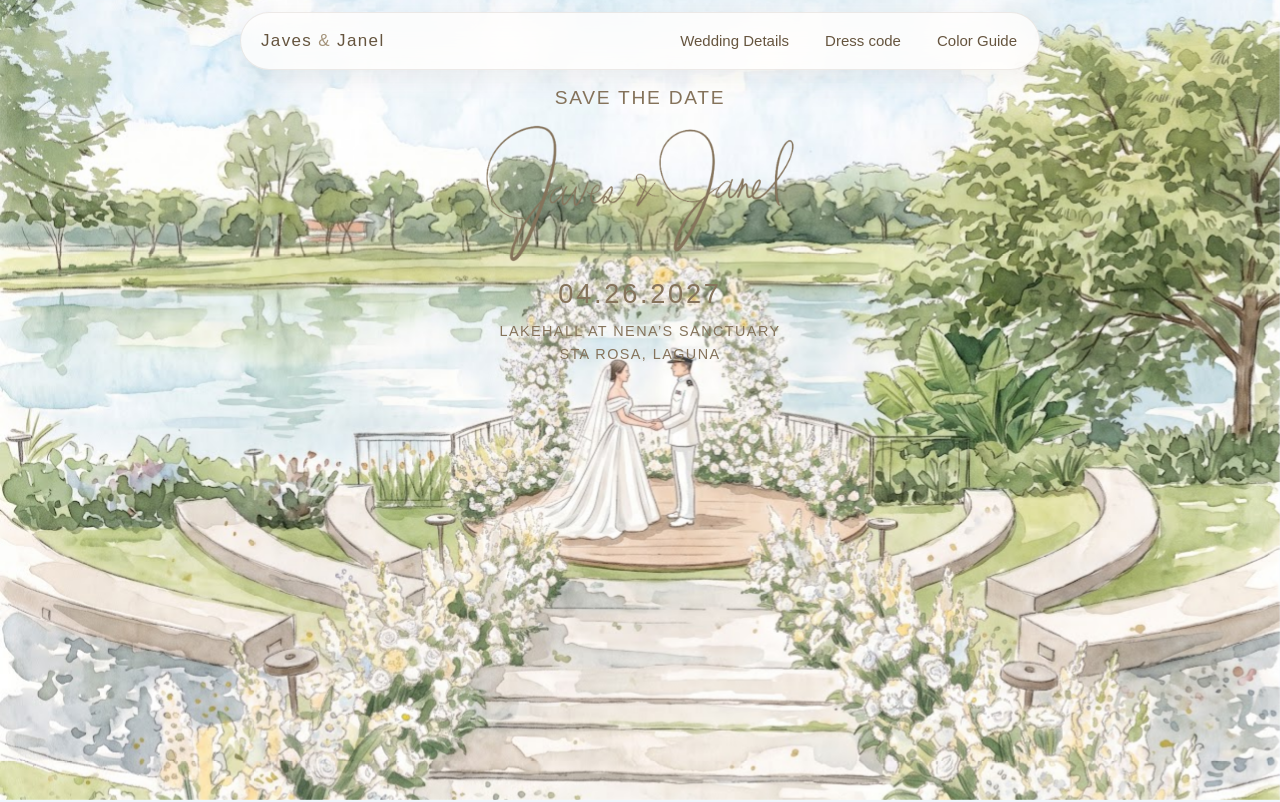
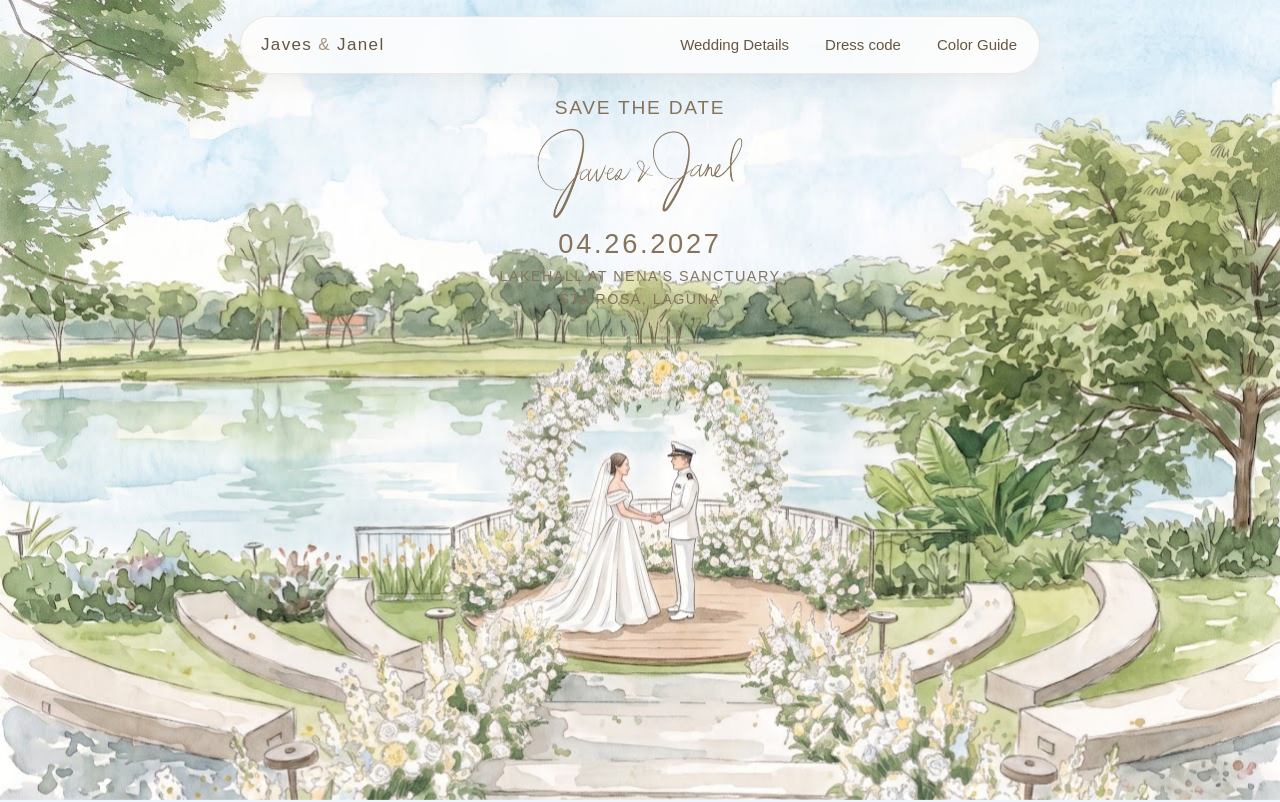
Before and after one commit to ZoeHatdog/WeddingWebsite, a Next.js app: page / in a window 1280 px wide. Shown: the top 802 px of the page. Built offline with nearby package versions, Linux system fonts and the light colour scheme; no server answers; a web font is replaced by a local one.

Commit message:
fixed overlay

```diff
--- a/app/globals.css
+++ b/app/globals.css
@@ -1,7 +1,8 @@
-/* Hallmark · genre: editorial · macrostructure: Marquee Hero → stationery stack · nav: N4 floating paper pill (menu sheet < 48rem) · footer: Ft6 letter close
+/* Hallmark · genre: editorial · macrostructure: Marquee Hero → stationery stack · nav: N4 in-flow paper pill (menu sheet < 48rem) · footer: Ft6 letter close
  * theme: custom (studied-DNA, source: resources/Save the Date) · vibe: "watercolour lakeside, light spring, hand-lettered, paper"
  * paper: oklch(99.7% 0.002 78) · ink: oklch(56.6% 0.042 75) · sky: oklch(97.1% 0.013 237) · accents: the seven spring swatches
  * display: original hand lettering (extracted) + Sorts Mill Goudy caps · body: Sorts Mill Goudy (+ italic for the printed-card voice)
+ * nav sits in the hero flow so the names always start below it
  * enrichment: E5 source illustration + generated watercolour three-fold cord · axes: light / roman-serif / chromatic-other (taupe)
  * Hallmark · pre-emit critique: P5 H5 E5 S5 R5 V4
  */
@@ -16,7 +17,7 @@ body { overflow-x: clip; }
 
 html {
   scroll-behavior: smooth;
-  scroll-padding-top: 5rem;
+  scroll-padding-top: 1.5rem;
   -webkit-text-size-adjust: 100%;
 }
 
@@ -81,18 +82,17 @@ a { color: inherit; }
   box-shadow: 0 8px 24px var(--color-shadow-soft);
 }
 
-/* ---------- nav: floating paper pill ---------- */
+/* ---------- nav: paper pill in the page flow, so it never covers the names ---------- */
 .nav {
-  position: fixed;
-  top: var(--space-xs);
-  left: 50%;
-  translate: -50% 0;
+  position: relative;
   z-index: var(--z-nav);
   display: flex;
   align-items: center;
   justify-content: space-between;
+  flex-shrink: 0;
   gap: var(--space-sm);
-  width: min(100% - 2 * var(--space-xs), 50rem);
+  width: min(100% - 2 * var(--space-sm), 50rem);
+  margin-top: var(--space-sm);
   padding: 0.375rem 0.375rem 0.375rem 1.25rem;
   border-radius: var(--radius-pill);
   font-size: var(--text-sm);
@@ -199,10 +199,10 @@ a { color: inherit; }
   z-index: -1;
 }
 
-/* 60% keeps the couple in frame on landscape screens; portrait screens crop only the sides. */
+/* Top-aligned so the sky stays behind the names. A lower value was cropping the sky and putting the date on the trees. */
 .backdrop__art {
   object-fit: cover;
-  object-position: 50% 60%;
+  object-position: 50% 0%;
 }
 
 /* Past the hero the painting recedes behind a sky wash so the stationery reads first. */
@@ -229,7 +229,7 @@ a { color: inherit; }
   flex-direction: column;
   align-items: center;
   min-height: 100svh;
-  padding: 4.5rem 0 clamp(var(--space-sm), 4svh, var(--space-xl));
+  padding: 0 0 clamp(var(--space-sm), 4svh, var(--space-xl));
 }
 
 /* Sized off viewport height so the block stays in the sky above the tree line (~40% down). */
@@ -241,9 +241,20 @@ a { color: inherit; }
   text-align: center;
   color: var(--color-ink);
 }
+@media (max-width: 53.99rem) {
+  .hero__text { margin-top: var(--space-sm); }
+  .hero__names { width: min(64vw, 18svh); }
+  .hero__when {
+    margin-top: 0.15rem;
+    padding: 0.2rem 0.9rem 0.4rem;
+    border-radius: 1rem;
+    background: radial-gradient(ellipse 100% 100% at center, rgb(238 247 253 / 0.94), rgb(238 247 253 / 0.82) 70%, rgb(238 247 253 / 0) 100%);
+  }
+  .hero__date { margin-top: 0; font-size: 1.15rem; }
+  .hero__venue { margin-top: 0.15rem; }
+}
 @media (min-width: 54rem) {
-  .hero { padding-top: 0; }
-  .hero__text { margin-top: clamp(5rem, 11svh, 7rem); }
+  .hero__text { margin-top: clamp(1.25rem, 3svh, 2.25rem); }
 }
 
 .hero__kicker {
@@ -253,12 +264,12 @@ a { color: inherit; }
 }
 
 .hero__names {
-  width: min(80vw, 34rem, 39svh);
-  margin-top: 2svh;
+  width: min(72vw, 26rem, 26svh);
+  margin-top: 1.2svh;
 }
 
 .hero__date {
-  margin-top: 2svh;
+  margin-top: 1.2svh;
   font-size: clamp(1.25rem, 3.4svh, 2.2rem);
   letter-spacing: 0.1em;
   line-height: 1;
@@ -266,7 +277,7 @@ a { color: inherit; }
 }
 
 .hero__venue {
-  margin-top: 1.6svh;
+  margin-top: 1svh;
   font-size: clamp(0.8rem, 1.8svh, 1.1rem);
   letter-spacing: 0.1em;
   line-height: 1.6;
--- a/app/page.tsx
+++ b/app/page.tsx
@@ -34,12 +34,14 @@ export default function Home() {
           <h1 className="hero__names reveal" style={stagger(1)}>
             <Image src="/assets/names.png" width={1600} height={720} sizes="(min-width: 54rem) 34rem, 80vw" preload alt="Javes & Janel" />
           </h1>
+          <div className="hero__when">
             <p className="hero__date reveal" style={stagger(2)}>
               <time dateTime="2027-04-26">04.26.2027</time>
             </p>
             <p className="hero__venue caps reveal" style={stagger(3)}>
               Lakehall at Nena’s Sanctuary<br />Sta Rosa, Laguna
             </p>
+          </div>
         </div>
     {/* <p className="hero__banner caps">Formal invitation to follow</p>
 
```
Lines whose indentation alone changed are shown as unchanged.
